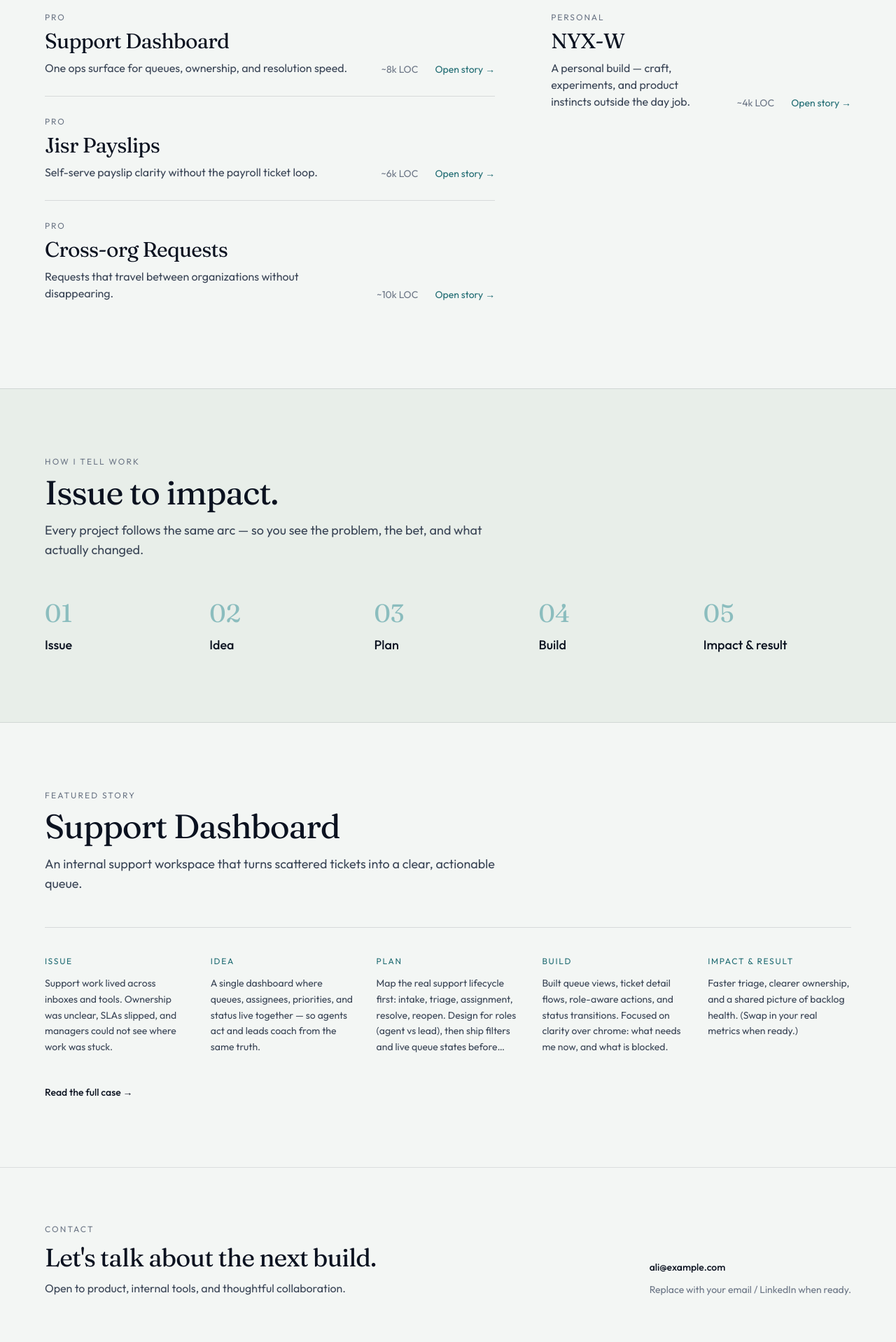
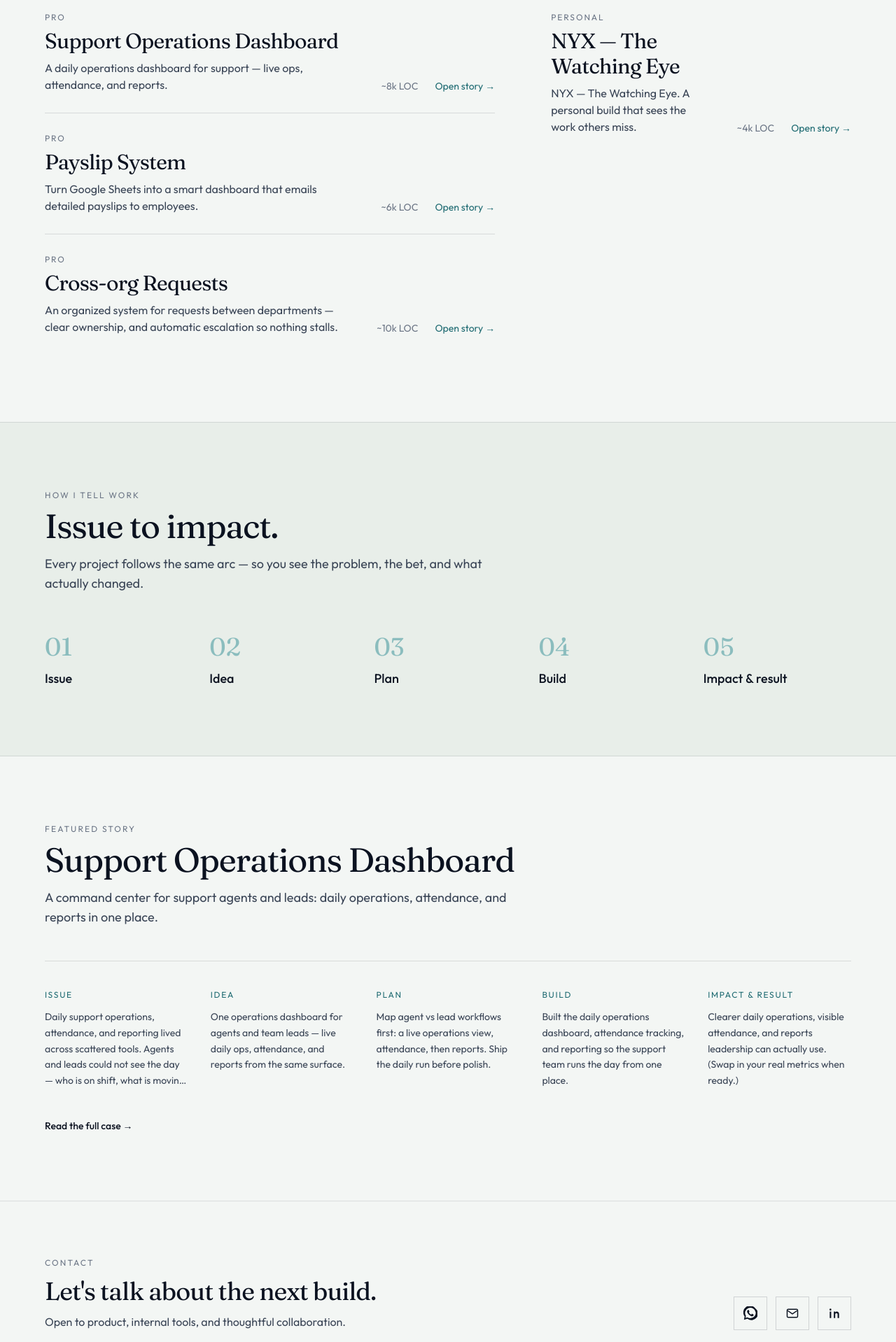
Before and after one commit to ghostyensa-sys/protofilo, a Next.js app: page /en in a window 1280 px wide. Shown: the part 1140-3058 px from the top of the page at 70% size. Built offline with nearby package versions, Linux system fonts and the light colour scheme.

Commit message:
Add real contact links and refresh project names.
Wire WhatsApp, email, and LinkedIn in the footer, and update EN/AR titles and hooks for all four projects.

Co-authored-by: Cursor <cursoragent@cursor.com>

```diff
--- a/src/components/SiteFooter.tsx
+++ b/src/components/SiteFooter.tsx
@@ -1,4 +1,8 @@
+import { contact } from "@/content/contact";
 import type { Dictionary } from "@/i18n/dictionaries";
+
+const iconButtonClass =
+  "inline-flex h-12 w-12 items-center justify-center border border-[var(--ink)]/15 text-[var(--ink)] transition hover:border-[var(--accent)] hover:text-[var(--accent-deep)]";
 
 export function SiteFooter({ dictionary }: { dictionary: Dictionary }) {
   return (
@@ -18,15 +22,35 @@ export function SiteFooter({ dictionary }: { dictionary: Dictionary }) {
             {dictionary.contact.lead}
           </p>
         </div>
-        <div className="flex flex-col gap-3 text-sm">
+        <div className="flex items-center gap-3">
           <a
-            href="mailto:ali@example.com"
-            className="font-medium text-[var(--ink)] transition hover:text-[var(--accent-deep)]"
-            dir="ltr"
+            href={contact.whatsapp}
+            target="_blank"
+            rel="noopener noreferrer"
+            className={iconButtonClass}
+            aria-label={dictionary.contact.whatsapp}
+            title={dictionary.contact.whatsapp}
           >
-            ali@example.com
+            <WhatsAppIcon />
           </a>
-          <p className="text-[var(--muted)]">{dictionary.contact.emailHint}</p>
+          <a
+            href={contact.email}
+            className={iconButtonClass}
+            aria-label={dictionary.contact.email}
+            title={contact.emailDisplay}
+          >
+            <EmailIcon />
+          </a>
+          <a
+            href={contact.linkedin}
+            target="_blank"
+            rel="noopener noreferrer"
+            className={iconButtonClass}
+            aria-label={dictionary.contact.linkedin}
+            title={dictionary.contact.linkedin}
+          >
+            <LinkedInIcon />
+          </a>
         </div>
       </div>
       <p className="mx-auto mt-16 max-w-6xl text-xs text-[var(--muted)]">
@@ -36,3 +60,41 @@ export function SiteFooter({ dictionary }: { dictionary: Dictionary }) {
     </footer>
   );
 }
+
+function WhatsAppIcon() {
+  return (
+    <svg width="20" height="20" viewBox="0 0 24 24" fill="currentColor" aria-hidden>
+      <path d="M20.5 3.5A11 11 0 0 0 2.1 17.2L1 23l6-1.6A11 11 0 0 0 20.5 3.5Zm-8.5 17a9.1 9.1 0 0 1-4.6-1.3l-.3-.2-3.6.9.9-3.5-.2-.3A9.1 9.1 0 1 1 12 20.5Zm5-6.8c-.3-.1-1.6-.8-1.8-.9s-.4-.1-.6.1-.7.9-.8 1-.3.2-.6.1a7.4 7.4 0 0 1-2.2-1.4 8.2 8.2 0 0 1-1.5-1.9c-.2-.3 0-.4.1-.6l.4-.5.2-.3a.5.5 0 0 0 0-.5l-.9-2.1c-.2-.6-.5-.5-.6-.5h-.6a1.1 1.1 0 0 0-.8.4 3.3 3.3 0 0 0-1 2.5 5.8 5.8 0 0 0 1.2 3 13.2 13.2 0 0 0 5 4.4 5.7 5.7 0 0 0 2.7.7 3.1 3.1 0 0 0 2.1-1.4 2.5 2.5 0 0 0 .2-1.4c-.1-.1-.3-.2-.6-.3Z" />
+    </svg>
+  );
+}
+
+function EmailIcon() {
+  return (
+    <svg width="20" height="20" viewBox="0 0 24 24" fill="none" aria-hidden>
+      <rect
+        x="3"
+        y="5"
+        width="18"
+        height="14"
+        rx="2"
+        stroke="currentColor"
+        strokeWidth="1.75"
+      />
+      <path
+        d="M4 7.5 12 13l8-5.5"
+        stroke="currentColor"
+        strokeWidth="1.75"
+        strokeLinejoin="round"
+      />
+    </svg>
+  );
+}
+
+function LinkedInIcon() {
+  return (
+    <svg width="20" height="20" viewBox="0 0 24 24" fill="currentColor" aria-hidden>
+      <path d="M6.5 9H4V20h2.5V9ZM5.2 4A1.6 1.6 0 1 0 5.2 7.2 1.6 1.6 0 0 0 5.2 4ZM20 20h-2.5v-5.6c0-1.6-.6-2.6-2-2.6a2.1 2.1 0 0 0-2 1.4c-.1.3-.1.7-.1 1.1V20H11V9h2.4v1.5A3 3 0 0 1 16.2 9c2.2 0 3.8 1.4 3.8 4.5V20Z" />
+    </svg>
+  );
+}
--- /dev/null
+++ b/src/content/contact.ts
@@ -0,0 +1,6 @@
+export const contact = {
+  linkedin: "https://www.linkedin.com/in/ali-alaidarous/",
+  whatsapp: "https://wa.me/967737979088",
+  email: "mailto:ali.alaidarous00@gmail.com",
+  emailDisplay: "ali.alaidarous00@gmail.com",
+} as const;
--- a/src/content/projects.ts
+++ b/src/content/projects.ts
@@ -63,39 +63,39 @@ export const projects: Project[] = [
   {
     slug: "support-dashboard",
     title: {
-      en: "Support Dashboard",
-      ar: "لوحة الدعم",
+      en: "Support Operations Dashboard",
+      ar: "لوحة العمليات لفريق الدعم",
     },
     level: "pro",
     hook: {
-      en: "One ops surface for queues, ownership, and resolution speed.",
-      ar: "واجهة واحدة للعمليات: الطوابير والملكية وسرعة الحل.",
+      en: "A daily operations dashboard for support — live ops, attendance, and reports.",
+      ar: "لوحة عمليات يومية لفريق الدعم: العمليات، الحضور، والتقارير.",
     },
     summary: {
-      en: "An internal support workspace that turns scattered tickets into a clear, actionable queue.",
-      ar: "مساحة دعم داخلية تحوّل التذاكر المتفرقة إلى طابور واضح قابل للتنفيذ.",
+      en: "A command center for support agents and leads: daily operations, attendance, and reports in one place.",
+      ar: "مركز قيادة لوكلاء الدعم وقادة الفريق: العمليات اليومية والحضور والتقارير في مكان واحد.",
     },
     screenshots: [
       {
         src: "/projects/support-dashboard/01-overview.png",
         alt: {
-          en: "Support Dashboard overview",
-          ar: "نظرة عامة على لوحة الدعم",
+          en: "Support Operations Dashboard overview",
+          ar: "نظرة عامة على لوحة العمليات لفريق الدعم",
         },
         caption: {
-          en: "Queue overview — replace with your screenshot",
-          ar: "نظرة على الطابور — استبدل بلقطتك",
+          en: "Ops overview — replace with your screenshot",
+          ar: "نظرة على العمليات — استبدل بلقطتك",
         },
       },
       {
         src: "/projects/support-dashboard/02-detail.png",
         alt: {
-          en: "Support ticket detail",
-          ar: "تفاصيل تذكرة الدعم",
+          en: "Support operations detail",
+          ar: "تفاصيل عمليات الدعم",
         },
         caption: {
-          en: "Ticket detail — replace with your screenshot",
-          ar: "تفاصيل التذكرة — استبدل بلقطتك",
+          en: "Ops detail — replace with your screenshot",
+          ar: "تفاصيل العمليات — استبدل بلقطتك",
         },
       },
     ],
@@ -112,48 +112,48 @@ export const projects: Project[] = [
     },
     story: {
       issue: {
-        en: "Support work lived across inboxes and tools. Ownership was unclear, SLAs slipped, and managers could not see where work was stuck.",
-        ar: "عمل الدعم كان موزعًا على صناديق وأدوات متعددة. الملكية غير واضحة، والاتفاقيات الزمنية تتأخر، والمدراء لا يرون أين يتوقف العمل.",
+        en: "Daily support operations, attendance, and reporting lived across scattered tools. Agents and leads could not see the day — who is on shift, what is moving, and what leadership needs to know.",
+        ar: "العمليات اليومية والحضور والتقارير كانت موزعة على أدوات متفرقة. الوكلاء والقادة لا يرون اليوم: من في الوردية، وما الذي يتحرك، وما الذي تحتاجه الإدارة.",
       },
       idea: {
-        en: "A single dashboard where queues, assignees, priorities, and status live together — so agents act and leads coach from the same truth.",
-        ar: "لوحة واحدة تجمع الطوابير والمسؤولين والأولويات والحالة — ليعمل الوكلاء ويقود المشرفون من نفس الحقيقة.",
+        en: "One operations dashboard for agents and team leads — live daily ops, attendance, and reports from the same surface.",
+        ar: "لوحة عمليات واحدة للوكلاء وقادة الفريق — عمليات يومية حية وحضور وتقارير من نفس الواجهة.",
       },
       plan: {
-        en: "Map the real support lifecycle first: intake, triage, assignment, resolve, reopen. Design for roles (agent vs lead), then ship filters and live queue states before polish.",
-        ar: "أولًا رسم دورة الدعم الحقيقية: الاستقبال، الفرز، الإسناد، الحل، إعادة الفتح. تصميم حسب الأدوار ثم شحن الفلاتر وحالات الطابور الحية قبل التلميع.",
+        en: "Map agent vs lead workflows first: a live operations view, attendance, then reports. Ship the daily run before polish.",
+        ar: "أولًا رسم مسار الوكيل مقابل القائد: عرض عمليات حي، ثم الحضور، ثم التقارير. تشغيل اليوم قبل التلميع.",
       },
       build: {
-        en: "Built queue views, ticket detail flows, role-aware actions, and status transitions. Focused on clarity over chrome: what needs me now, and what is blocked.",
-        ar: "بُنيت عروض الطابور وتفاصيل التذاكر وإجراءات حسب الدور وانتقالات الحالة. الوضوح قبل الزخرفة: ما الذي ينتظرني الآن، وما هو معطل.",
+        en: "Built the daily operations dashboard, attendance tracking, and reporting so the support team runs the day from one place.",
+        ar: "بُنيت لوحة العمليات اليومية وتتبع الحضور والتقارير ليدير فريق الدعم يومه من مكان واحد.",
       },
       impact: {
-        en: "Faster triage, clearer ownership, and a shared picture of backlog health. (Swap in your real metrics when ready.)",
-        ar: "فرز أسرع وملكية أوضح وصورة مشتركة لصحة المتراكم. (استبدل بمقاييسك الحقيقية عندما تكون جاهزًا.)",
+        en: "Clearer daily operations, visible attendance, and reports leadership can actually use. (Swap in your real metrics when ready.)",
+        ar: "عمليات يومية أوضح وحضور مرئي وتقارير يمكن للإدارة استخدامها فعلًا. (استبدل بمقاييسك الحقيقية عندما تكون جاهزًا.)",
       },
     },
   },
   {
     slug: "jisr-payslips",
     title: {
-      en: "Jisr Payslips",
-      ar: "قسائم رواتب جسر",
+      en: "Payslip System",
+      ar: "قسائم الرواتب",
     },
     level: "pro",
     hook: {
-      en: "Self-serve payslip clarity without the payroll ticket loop.",
-      ar: "وضوح قسائم الرواتب ذاتيًا دون حلقة تذاكر الرواتب.",
+      en: "Turn Google Sheets into a smart dashboard that emails detailed payslips to employees.",
+      ar: "حوّل جداول Google إلى لوحة ذكية ترسل قسائم رواتب مفصّلة للموظفين بالبريد.",
     },
     summary: {
-      en: "A payslip experience that helps employees find, understand, and download pay documents securely.",
-      ar: "تجربة قسائم تساعد الموظفين على إيجاد وفهم وتحميل مستندات الراتب بأمان.",
+      en: "A payslip system that reads payroll data from Google Sheets and sends each employee a detailed payslip by email.",
+      ar: "نظام قسائم يقرأ بيانات الرواتب من جداول Google ويرسل لكل موظف قسيمة مفصّلة عبر البريد.",
     },
     screenshots: [
       {
         src: "/projects/jisr-payslips/01-overview.png",
         alt: {
-          en: "Jisr Payslips overview",
-          ar: "نظرة عامة على قسائم جسر",
+          en: "Payslip System overview",
+          ar: "نظرة عامة على قسائم الرواتب",
         },
         caption: {
           en: "Payslip list — replace with your screenshot",
@@ -185,24 +185,24 @@ export const projects: Project[] = [
     },
     story: {
       issue: {
-        en: "Employees needed payslips quickly; payroll teams absorbed repetitive requests. Access rules and document clarity made self-serve hard.",
-        ar: "الموظفون يحتاجون القسائم بسرعة؛ وفرق الرواتب تغرق في الطلبات المتكررة. قواعد الوصول ووضوح المستندات جعلت الخدمة الذاتية صعبة.",
+        en: "Payroll lived in Google Sheets, and employees still waited on someone to build and send each payslip by hand.",
+        ar: "الرواتب كانت في جداول Google، والموظفون ما زالوا ينتظرون من يبني ويرسل كل قسيمة يدويًا.",
       },
       idea: {
-        en: "Put payslips where people already work — with clear periods, secure access, and downloads that do not need a human in the loop.",
-        ar: "وضع القسائم حيث يعمل الناس أصلًا — بفترات واضحة ووصول آمن وتحميل بلا تدخل بشري.",
+        en: "Turn those sheets into a smart dashboard that emails a detailed payslip to each employee.",
+        ar: "تحويل تلك الجداول إلى لوحة ذكية ترسل قسيمة مفصّلة لكل موظف بالبريد.",
       },
       plan: {
-        en: "Define access boundaries, period selection, and document states. Keep privacy first; then optimize for findability and download reliability.",
-        ar: "تحديد حدود الوصول واختيار الفترة وحالات المستند. الخصوصية أولًا؛ ثم تحسين سهولة الإيجاد وموثوقية التحميل.",
+        en: "Map the sheet columns to payslip fields, design the dashboard, then automate the email send so payroll does not stay manual.",
+        ar: "ربط أعمدة الجدول بحقول القسيمة، تصميم اللوحة، ثم أتمتة الإرسال حتى لا يبقى العمل يدويًا.",
       },
       build: {
-        en: "Shipped list and detail views, period navigation, and download paths. Emphasized calm UI for a high-trust document flow.",
-        ar: "شُحنت قوائم وتفاصيل وتنقل بين الفترات ومسارات التحميل. واجهة هادئة لمسار مستندات عالي الثقة.",
+        en: "Built the dashboard on top of Google Sheets and the email flow that delivers a detailed payslip to each employee.",
+        ar: "بُنيت اللوحة فوق جداول Google ومسار البريد الذي يوصل قسيمة مفصّلة لكل موظف.",
       },
       impact: {
-        en: "Fewer repetitive payroll tickets and faster employee access. (Replace with your measured outcomes.)",
-        ar: "تذاكر رواتب متكررة أقل ووصول أسرع للموظفين. (استبدل بنتائجك المقاسة.)",
+        en: "Payslips go out from the sheet without the manual loop. (Replace with your measured outcomes.)",
+        ar: "القسائم تخرج من الجدول دون الحلقة اليدوية. (استبدل بنتائجك المقاسة.)",
       },
     },
   },
@@ -210,23 +210,23 @@ export const projects: Project[] = [
     slug: "cross-org-requests",
     title: {
       en: "Cross-org Requests",
-      ar: "طلبات عبر المنظمات",
+      ar: "نظام الطلبات بين الأقسام",
     },
     level: "pro",
     hook: {
-      en: "Requests that travel between organizations without disappearing.",
-      ar: "طلبات تنتقل بين المنظمات دون أن تختفي.",
+      en: "An organized system for requests between departments — clear ownership, and automatic escalation so nothing stalls.",
+      ar: "نظام منظّم للطلبات بين الأقسام: ملكية واضحة وتصعيد تلقائي حتى لا يتأخر العمل.",
     },
     summary: {
-      en: "A shared request lifecycle for handoffs across orgs — ownership, approvals, and audit in one path.",
-      ar: "دورة حياة مشتركة للطلبات بين المنظمات — ملكية وموافقات وتدقيق في مسار واحد.",
+      en: "Departments send requests with clear ownership over requests and client demands. The system escalates on its own so work does not sit and wait.",
+      ar: "الأقسام ترسل الطلبات بملكية واضحة على الطلبات ومتطلبات العملاء. النظام يصعّد بنفسه حتى لا يبقى العمل معلّقًا.",
     },
     screenshots: [
       {
         src: "/projects/cross-org-requests/01-overview.png",
         alt: {
           en: "Cross-org requests board",
-          ar: "لوحة طلبات عبر المنظمات",
+          ar: "لوحة نظام الطلبات بين الأقسام",
         },
         caption: {
           en: "Request board — replace with your screenshot",
@@ -237,7 +237,7 @@ export const projects: Project[] = [
         src: "/projects/cross-org-requests/02-detail.png",
         alt: {
           en: "Cross-org request detail",
-          ar: "تفاصيل طلب عبر المنظمات",
+          ar: "تفاصيل طلب بين الأقسام",
         },
         caption: {
           en: "Request detail — replace with your screenshot",
@@ -258,48 +258,48 @@ export const projects: Project[] = [
     },
     story: {
       issue: {
-        en: "Cross-organization requests stalled in email and chat. Nobody owned the next step, and history was hard to reconstruct.",
-        ar: "الطلبات بين المنظمات تتوقف في البريد والدردشة. لا أحد يملك الخطوة التالية، والتاريخ يصعب إعادة بنائه.",
+        en: "Requests between departments stalled in email and chat. Ownership over requests and client demands was unclear, and delays piled up because nobody escalated them.",
+        ar: "الطلبات بين الأقسام تتوقف في البريد والدردشة. الملكية على الطلبات ومتطلبات العملاء غير واضحة، والتأخير يتراكم لأن لا أحد يصعّدها.",
       },
       idea: {
-        en: "A shared request object with explicit states, owners, and an audit trail that both sides can trust.",
-        ar: "كائن طلب مشترك بحالات صريحة ومالكين ومسار تدقيق يثق به الطرفان.",
+        en: "An organized request path with a clear owner, and a system that escalates on its own so work does not sit.",
+        ar: "مسار طلب منظّم بمالك واضح، ونظام يصعّد بنفسه حتى لا يبقى العمل معلّقًا.",
       },
       plan: {
-        en: "Model states (submitted → review → approved → done), define who can act at each step, and surface blockers before they age into silence.",
-        ar: "نمذجة الحالات (مُقدَّم ← مراجعة ← موافقة ← مكتمل)، وتحديد من يتصرف في كل خطوة، وإظهار المعوقات قبل أن تتحول إلى صمت.",
+        en: "Define ownership at each step, model the request states, and set escalation rules that fire when a request waits too long.",
+        ar: "تحديد الملكية في كل خطوة، ونمذجة حالات الطلب، ووضع قواعد تصعيد تعمل عندما يتأخر الطلب.",
       },
       build: {
-        en: "Built request creation, state machine UI, assignment, and history. Prioritized visibility: where is it, who moves it next.",
-        ar: "بُني إنشاء الطلب وواجهة آلة الحالة والإسناد والتاريخ. الأولوية للرؤية: أين هو، ومن يحرّكه تاليًا.",
+        en: "Built request creation, ownership, and automatic escalation so departments and client demands keep moving.",
+        ar: "بُني إنشاء الطلب والملكية والتصعيد التلقائي حتى تستمر الأقسام ومتطلبات العملاء في الحركة.",
       },
       impact: {
-        en: "Shorter cycle times and fewer lost requests across org boundaries. (Add your before/after numbers here.)",
-        ar: "دورات أقصر وطلبات ضائعة أقل عبر حدود المنظمات. (أضف أرقامك قبل/بعد هنا.)",
+        en: "Fewer stalled requests between departments, because ownership is explicit and the system escalates delays. (Add your before/after numbers here.)",
+        ar: "طلبات متوقفة أقل بين الأقسام، لأن الملكية صريحة والنظام يصعّد التأخير. (أضف أرقامك قبل/بعد هنا.)",
       },
     },
   },
   {
     slug: "nyx-w",
     title: {
-      en: "NYX-W",
-      ar: "NYX-W",
+      en: "NYX — The Watching Eye",
+      ar: "NYX العين التي ترى كل شيء",
     },
     level: "personal",
     hook: {
-      en: "A personal build — craft, experiments, and product instincts outside the day job.",
-      ar: "بناء شخصي — حرفة وتجارب وحدس منتج خارج العمل اليومي.",
+      en: "NYX — The Watching Eye. A personal build that sees the work others miss.",
+      ar: "NYX العين التي ترى كل شيء — بناء شخصي يرى ما يفوت الآخرين.",
     },
     summary: {
-      en: "Independent work exploring product feel, interaction, and systems thinking on my own terms.",
-      ar: "عمل مستقل يستكشف إحساس المنتج والتفاعل وتفكير الأنظمة بشروطي الخاصة.",
+      en: "NYX, The Watching Eye: independent work exploring product feel, interaction, and systems thinking on my own terms.",
+      ar: "NYX، العين التي ترى كل شيء: عمل مستقل يستكشف إحساس المنتج والتفاعل وتفكير الأنظمة بشروطي الخاصة.",
     },
     screenshots: [
       {
         src: "/projects/nyx-w/01-overview.png",
         alt: {
-          en: "NYX-W overview",
-          ar: "نظرة عامة على NYX-W",
+          en: "NYX overview",
+          ar: "نظرة عامة على NYX",
         },
         caption: {
           en: "Overview — replace with your screenshot",
@@ -309,8 +309,8 @@ export const projects: Project[] = [
       {
         src: "/projects/nyx-w/02-detail.png",
         alt: {
-          en: "NYX-W detail",
-          ar: "تفاصيل NYX-W",
+          en: "NYX detail",
+          ar: "تفاصيل NYX",
         },
         caption: {
           en: "Detail — replace with your screenshot",
@@ -335,8 +335,8 @@ export const projects: Project[] = [
         ar: "أردت مساحة لدفع الحرفة والأفكار التي لا تناسب لوحة السبرنت — دون انتظار إذن.",
       },
       idea: {
-        en: "NYX-W as a personal product lab: ship something opinionated, learn from the edges, keep the bar high.",
-        ar: "NYX-W كمختبر منتج شخصي: أشحن شيئًا له رأي، وأتعلم من الحواف، وأبقي المعيار مرتفعًا.",
+        en: "NYX, The Watching Eye, as a personal product lab: ship something opinionated, learn from the edges, keep the bar high.",
+        ar: "NYX، العين التي ترى كل شيء، كمختبر منتج شخصي: أشحن شيئًا له رأي، وأتعلم من الحواف، وأبقي المعيار مرتفعًا.",
       },
       plan: {
         en: "Scope a vertical slice, design the feeling first, then build the smallest system that still feels intentional.",
--- a/src/i18n/dictionaries.ts
+++ b/src/i18n/dictionaries.ts
@@ -45,7 +45,9 @@ export type Dictionary = {
     eyebrow: string;
     title: string;
     lead: string;
-    emailHint: string;
+    whatsapp: string;
+    email: string;
+    linkedin: string;
     copyright: string;
   };
   caseStudy: {
@@ -119,7 +121,9 @@ const ar: Dictionary = {
     eyebrow: "تواصل",
     title: "لنتحدث عن البناء القادم.",
     lead: "منفتح على المنتجات والأدوات الداخلية والتعاون المدروس.",
-    emailHint: "استبدل بالبريد / لينكدإن عندما تكون جاهزًا.",
+    whatsapp: "واتساب",
+    email: "البريد",
+    linkedin: "لينكدإن",
     copyright:
       "تُعرض الأعمال عبر لقطات ومقاييس — المصدر يبقى خاصًا.",
   },
@@ -194,7 +198,9 @@ const en: Dictionary = {
     eyebrow: "Contact",
     title: "Let's talk about the next build.",
     lead: "Open to product, internal tools, and thoughtful collaboration.",
-    emailHint: "Replace with your email / LinkedIn when ready.",
+    whatsapp: "WhatsApp",
+    email: "Email",
+    linkedin: "LinkedIn",
     copyright:
       "Work shown via screenshots and metrics — source stays private.",
   },
```
